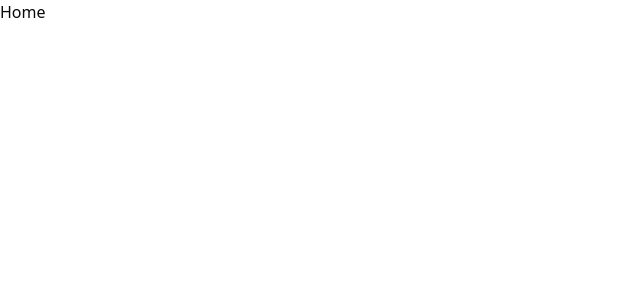
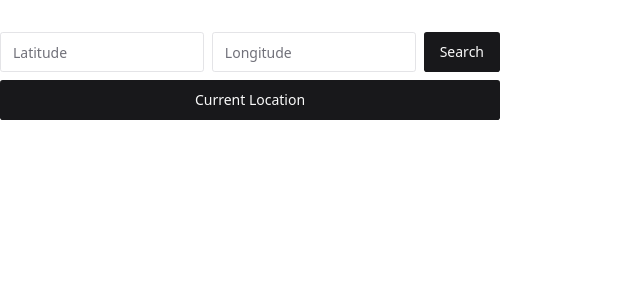
Before and after one commit to IUTCS-24-OpenAPI-Hackathon/Arekta_Team, a React (Vite) app in the folder client/: page / in a window 1280 px wide. Shown: the top 300 px of the page, without its empty margins (0-640 px from the left). Built offline with nearby package versions, Linux system fonts and the light colour scheme.

Commit message:
feat(client): add location finder ui

```diff
--- /dev/null
+++ b/client/src/components/ui/input.jsx
@@ -0,0 +1,19 @@
+import * as React from "react"
+
+import { cn } from "@/lib/utils"
+
+const Input = React.forwardRef(({ className, type, ...props }, ref) => {
+  return (
+    (<input
+      type={type}
+      className={cn(
+        "flex h-10 w-full rounded-md border border-input bg-background px-3 py-2 text-sm ring-offset-background file:border-0 file:bg-transparent file:text-sm file:font-medium placeholder:text-muted-foreground focus-visible:outline-none focus-visible:ring-2 focus-visible:ring-ring focus-visible:ring-offset-2 disabled:cursor-not-allowed disabled:opacity-50",
+        className
+      )}
+      ref={ref}
+      {...props} />)
+  );
+})
+Input.displayName = "Input"
+
+export { Input }
--- a/client/src/index.css
+++ b/client/src/index.css
@@ -23,7 +23,7 @@
     --border: 240 5.9% 90%;
     --input: 240 5.9% 90%;
     --ring: 240 5% 64.9%;
-    --radius: 0.5rem;
+    --radius: 0.3rem;
   }
 
   .dark {
--- a/client/src/layout/MainLayout.jsx
+++ b/client/src/layout/MainLayout.jsx
@@ -2,7 +2,7 @@ import { Outlet } from 'react-router-dom'
 
 const MainLayout = () => {
   return (
-    <div><Outlet/></div>
+    <div className="py-3"><Outlet/></div>
   )
 }
 
--- /dev/null
+++ b/client/src/pages/GetUserLocation/GetUserLocation.jsx
@@ -0,0 +1,74 @@
+import { Button } from "@/components/ui/button";
+import { Input } from "@/components/ui/input";
+import Container from "@/components/ui/shared/Container";
+
+const GetUserLocation = () => {
+
+    // get user geo location
+    const getUserLocation = () => {
+        if (navigator.geolocation) {
+            navigator.geolocation.getCurrentPosition(geoSuccess, geoError);
+        } else {
+            console.log("Geolocation is not supported by this browser.");
+        }
+    }
+
+     // geo success
+    function geoSuccess(position) {
+        const lat = position.coords.latitude;
+        const long = position.coords.longitude;
+        console.log(lat, long);
+    }
+    // geo error
+    function geoError(error) {
+        switch (error.code) {
+          case error.PERMISSION_DENIED:
+            alert("User denied the request for Geolocation.");
+            break;
+          case error.POSITION_UNAVAILABLE:
+            alert("Location information is unavailable.");
+            break;
+          case error.TIMEOUT:
+            alert("The request to get user location timed out.");
+            break;
+          case error.UNKNOWN_ERROR:
+            alert("An unknown error occurred.");
+            break;
+          default:
+            break;
+        }
+      }
+
+    const handleSubmitForm = (e) => {
+        e.preventDefault();
+        const latitude = e.target.latitude.value;
+        const longitude = e.target.longitude.value;
+
+        const locationInfo = {
+             latitude,
+             longitude
+        }
+        console.log(locationInfo)
+    }
+  return (
+    <section className="py-5">
+        <Container>
+            <div className="flex flex-col max-w-[500px]">
+                <div>
+                    <form onSubmit={handleSubmitForm} className="flex items-center gap-2">
+                        <Input type="text" placeholder='Latitude' name='latitude' />
+                        <Input type="text" placeholder='Longitude' name='longitude' />
+                        <Button type="submit">Search</Button>
+                    </form>
+                </div>
+
+                <div className="mt-2">
+                   <Button onClick={getUserLocation} className="w-full" type="submit">Current Location</Button>
+                </div>
+            </div>
+        </Container>
+    </section>
+)
+}
+
+export default GetUserLocation;
--- a/client/src/pages/Home/Home.jsx
+++ b/client/src/pages/Home/Home.jsx
@@ -1,7 +1,10 @@
+import GetUserLocation from "../GetUserLocation/GetUserLocation"
 
 const Home = () => {
   return (
-    <div>Home</div>
+    <div>
+      <GetUserLocation/>
+    </div>
   )
 }
 
```
